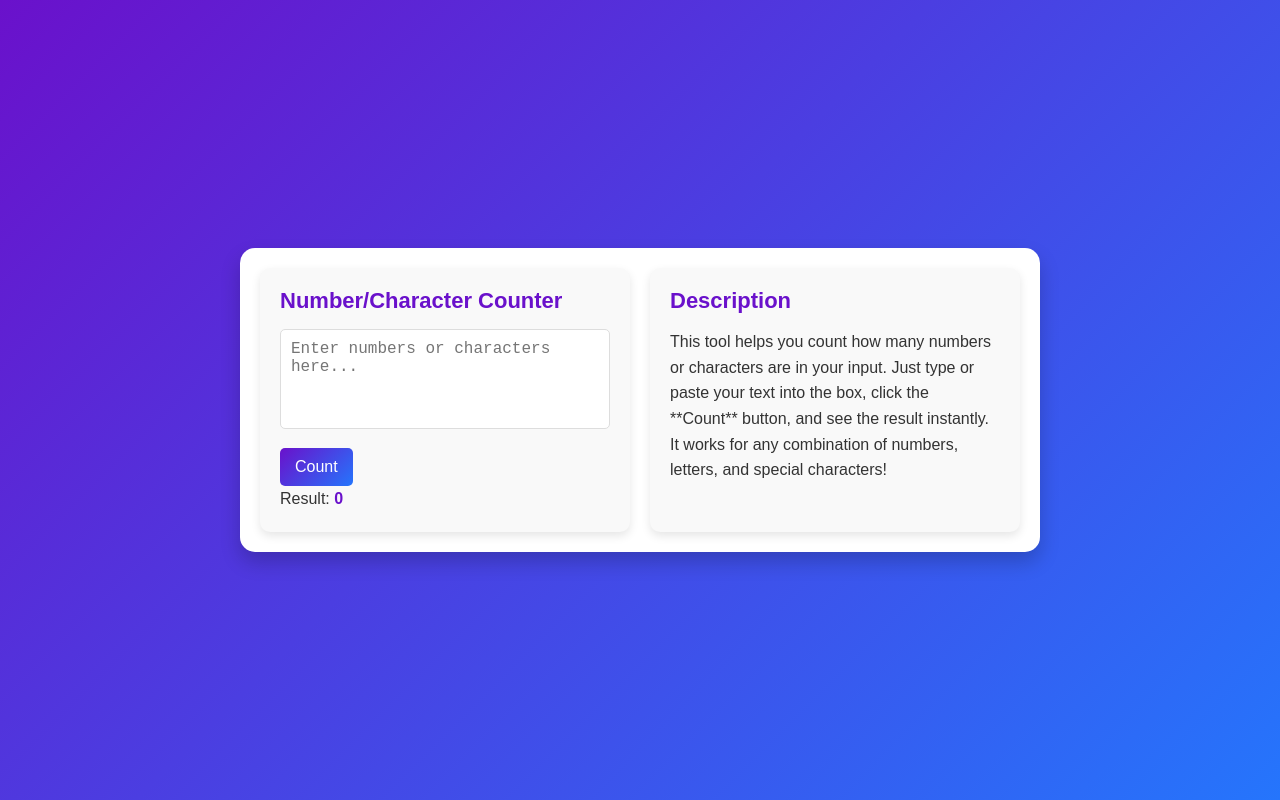
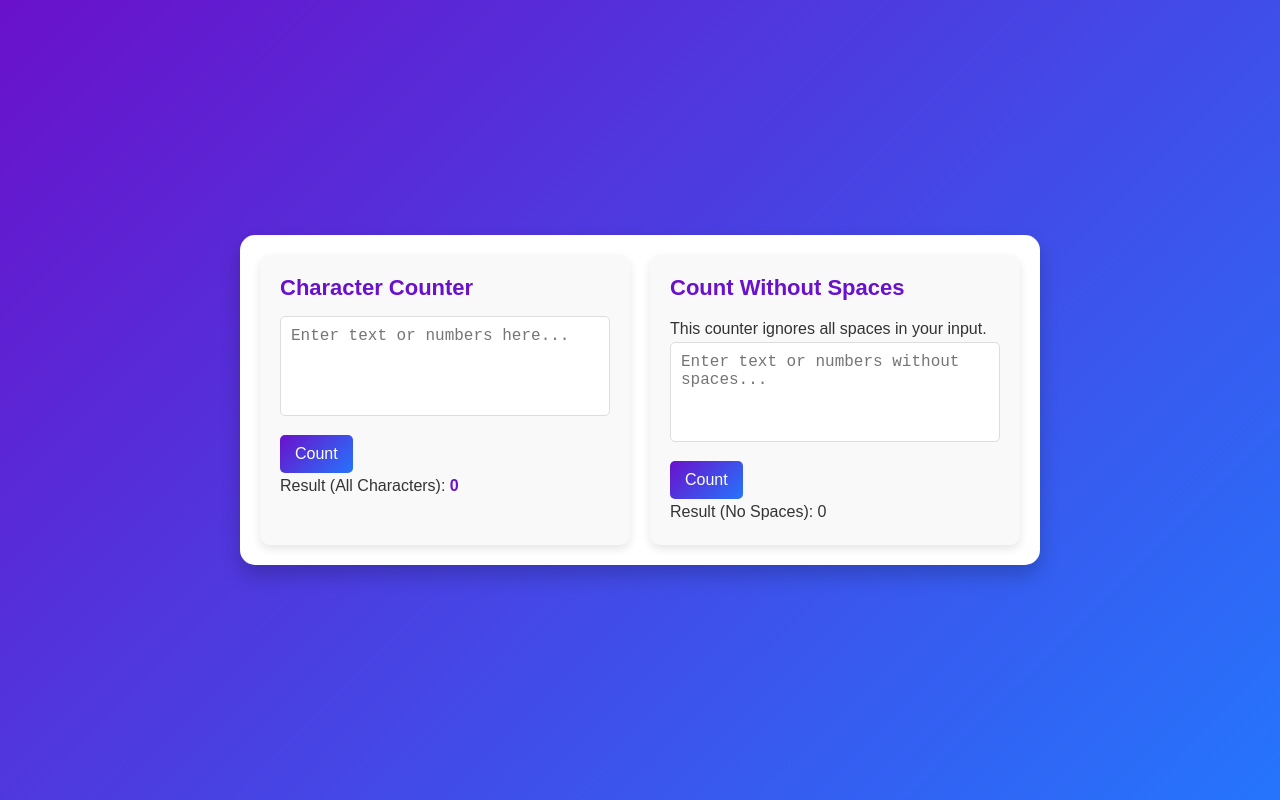
Before and after one commit to Sengkue/count-text-and-number, a plain HTML site: page index.html in a window 1280 px wide. Drawn offline with Linux system fonts and the light colour scheme.

Commit message:
commit Fri 12/06/2024  8:33:10.18

```diff
--- a/index.html
+++ b/index.html
@@ -3,25 +3,34 @@
 <head>
   <meta charset="UTF-8">
   <meta name="viewport" content="width=device-width, initial-scale=1.0">
-  <title>Counter with Description</title>
+  <title>Counter Tool</title>
   <link rel="stylesheet" href="styles.css">
 </head>
 <body>
   <div class="container">
-    <!-- Counter Section -->
+    <!-- First Window: Count All Characters -->
     <div class="counter-window">
-      <h1>Number/Character Counter</h1>
-      <textarea id="inputText" placeholder="Enter numbers or characters here..."></textarea>
+      <h1>Character Counter</h1>
+      <textarea id="inputText" placeholder="Enter text or numbers here..."></textarea>
       <button id="countButton">Count</button>
-      <p>Result: <span id="count">0</span></p>
+      <p>Result (All Characters): <span id="count">0</span></p>
     </div>
 
-    <!-- Description Section -->
+    <!-- Second Window: Count Text or Numbers Only (No Spaces) -->
     <div class="description-window">
-      <h1>Description</h1>
-      <p>This tool helps you count how many numbers or characters are in your input. Just type or paste your text into the box, click the **Count** button, and see the result instantly. It works for any combination of numbers, letters, and special characters!</p>
+      <h1>Count Without Spaces</h1>
+      <p>This counter ignores all spaces in your input.</p>
+      <textarea id="inputTextNoSpaces" placeholder="Enter text or numbers without spaces..."></textarea>
+      <button id="countNoSpacesButton">Count</button>
+      <p>Result (No Spaces): <span id="countNoSpaces">0</span></p>
     </div>
   </div>
-  <script src="script.js"></script>
-</body>
-</html>
+  <script>
+    // First Counter: Count all characters
+    document.getElementById('countButton').addEventListener('click', function () {
+      const inputText = document.getElementById('inputText').value;
+      const count = inputText.length;
+      document.getElementById('count').textContent = count;
+    });
+
+    //
```
